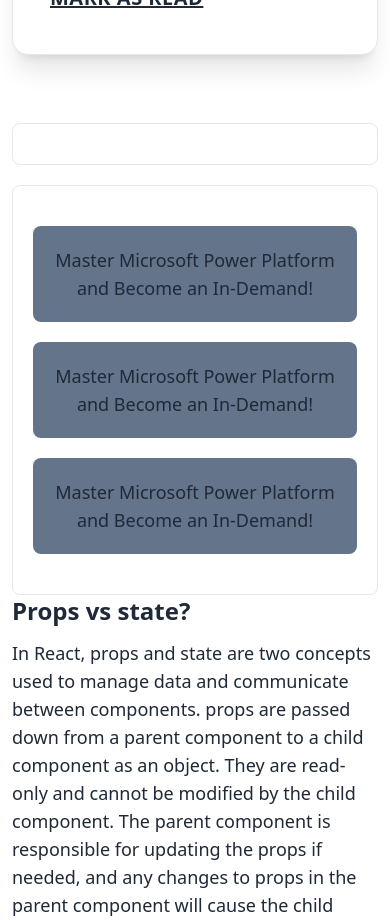
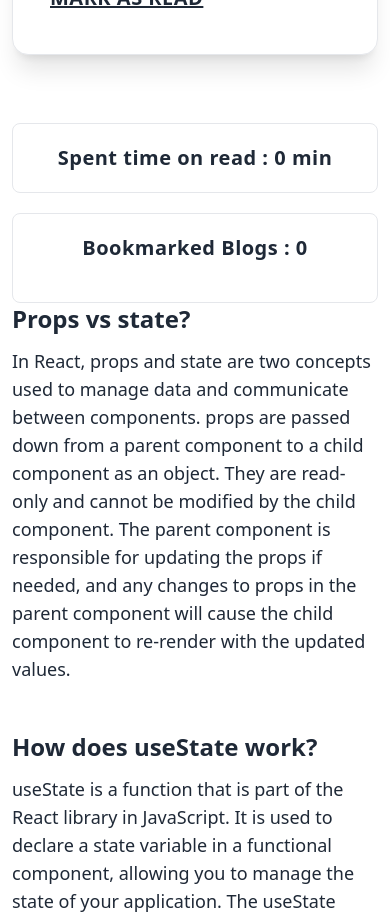
Before and after one commit to masudrahman-dev/knowledge-cafe, a React (Vite) app: page / in a window 390 px wide. Shown: the part 2680-3600 px from the top of the page. Built offline with nearby package versions, Linux system fonts and the light colour scheme.

Commit message:
sidebar data update done

```diff
--- a/src/App.jsx
+++ b/src/App.jsx
@@ -3,21 +3,27 @@
 import Header from './components/Header/Header';
 import Sidebar from './components/Sidebar/Sidebar';
 import Blog from './components/Blog/Blog';
+import { faker } from '@faker-js/faker/locale/en_US';
 function App() {
   const [data, setData] = useState([]);
+  const [readTime, setReadTime] = useState(0);
+  // const [readTime, setReadTime] = useState([]);
+  const [blogTitle, setBlogTitle] = useState([]);
   useEffect(() => {
     fetch('Data.json')
       .then((res) => res.json())
       .then((data) => setData(data));
   }, []);
-  // console.log('data :>> ', data);
-  // let totalReadTime = 0;
-  // const { readTime, setReadTime } = useState([]);
-  const addMinute = (minute) => {
-    // console.log('minute :>> ', minute);
-    // totalReadTime += parseInt(minute);
-    // setReadTime( minute);
+
+  const countMinute = (minute) => {
+    setReadTime(readTime + Number(minute));
   };
+  const countBlogTitle = (blog_title) => {
+    let newBlogTitle = [...blogTitle, blog_title];
+    // setReadTime(readTime + Number(minute));
+    setBlogTitle(newBlogTitle);
+  };
+  // console.log('blogTitle :>> ', blogTitle);
   return (
     <div className=' max-w-screen-xl   mx-auto   '>
       <div className='mx-3'>
@@ -26,14 +32,15 @@
           <div className='md:col-span-6 lg:col-span-7 xl:col-span-8'>
             {data.map((post) => (
               <Post
-                addMinute={addMinute}
+                countBlogTitle={countBlogTitle}
+                countMinute={countMinute}
                 key={post._id}
                 post={post}
               ></Post>
             ))}
           </div>
           <div className='md:col-span-6 lg:col-span-5 xl:col-span-4'>
-            <Sidebar ></Sidebar>
+            <Sidebar readTime={readTime} blogTitle={blogTitle}></Sidebar>
           </div>
         </div>
 
--- a/src/components/Blog/Blog.jsx
+++ b/src/components/Blog/Blog.jsx
@@ -3,8 +3,8 @@
 const Blog = ({ blog }) => {
   return (
     <div className='mb-12'>
-        <h1 className='text-2xl font-bold mb-3'>{blog.question}</h1>
-    <p className='text-lg'>{blog.answer}</p>
+      <h1 className='text-2xl font-bold mb-3'>{blog.question}</h1>
+      <p className='text-lg'>{blog.answer}</p>
     </div>
   );
 };
--- a/src/components/Post/Post.jsx
+++ b/src/components/Post/Post.jsx
@@ -8,6 +8,7 @@
 
   // console.log('props :>> ', props);
   const {
+    _id,
     author_image,
     blog_cover_image,
     blog_title,
@@ -16,7 +17,8 @@
     published_time,
     read_time,
   } = props.post;
-  const { addMinute } = props;
+  const { countMinute } = props;
+  const { countBlogTitle } = props;
   return (
     <div className=' mb-10'>
       <div className='card bg-base-100 shadow-xl leading-10 border'>
@@ -43,7 +45,7 @@
               </div>
             </div>
             <div>
-              <button onClick={() => addMinute(read_time)}>
+              <button onClick={() => countMinute(read_time)}>
                 <p className='text-lg'>
                   {read_time} min read{' '}
                   <span className=' btn btn-ghost'>
@@ -63,7 +65,10 @@
           </p>
           <div>
             <button
-              onClick={notify}
+              onClick={() => {
+                countBlogTitle(blog_title);
+                notify();
+              }}
               className='btn btn-ghost -ml-3 underline text-xl tracking-wide'
             >
               Mark as read
--- a/src/components/Sidebar/Sidebar.jsx
+++ b/src/components/Sidebar/Sidebar.jsx
@@ -1,29 +1,29 @@
 import React from 'react';
 
-const Sidebar = ({ readTime }) => {
+const Sidebar = ({ readTime,blogTitle }) => {
   // console.log('readTime :>> ', readTime);
+  console.log('blogTitle :>> ', blogTitle);
+  return (
+    <div className=' '>
+      <h2 className=' border rounded-lg  p-5 text-center text-xl md:text-2xl font-bold tracking-wide '>
+        Spent time on read : {readTime} min
 
-  return (
-    <div className=''>
-      <h2 className=' border rounded-lg  p-5 text-center text-xl md:text-2xl font-bold tracking-wide '>
-        {/* Spent time on read : {readTime} min */}
       </h2>
       <div className='mt-5 border rounded-lg  p-5 text-center '>
         <h2 className='font-bold text-xl md:text-2xl tracking-wide'>
-          {/* Bookmarked Blogs : {title.length} */}
+          Bookmarked Blogs : {blogTitle.length}
         </h2>
         <ul className=' mt-5 text-lg md:text-xl '>
-          {/* {title.map((t) => console.log(t))} */}
-          <li className='bg-slate-500  mb-5 rounded-lg p-5'>
-            {' '}
+          {blogTitle.map((title,inx) => (
+            <li key={inx} className='bg-slate-500  mb-5 rounded-lg p-5'>{title}</li>
+          ))}
+
+          {/* <li className='bg-slate-500  mb-5 rounded-lg p-5'>
             Master Microsoft Power Platform and Become an In-Demand!
           </li>
           <li className='bg-slate-500  mb-5 rounded-lg p-5'>
             Master Microsoft Power Platform and Become an In-Demand!
-          </li>
-          <li className='bg-slate-500  mb-5 rounded-lg p-5'>
-            Master Microsoft Power Platform and Become an In-Demand!
-          </li>
+          </li> */}
         </ul>
       </div>
     </div>
```
